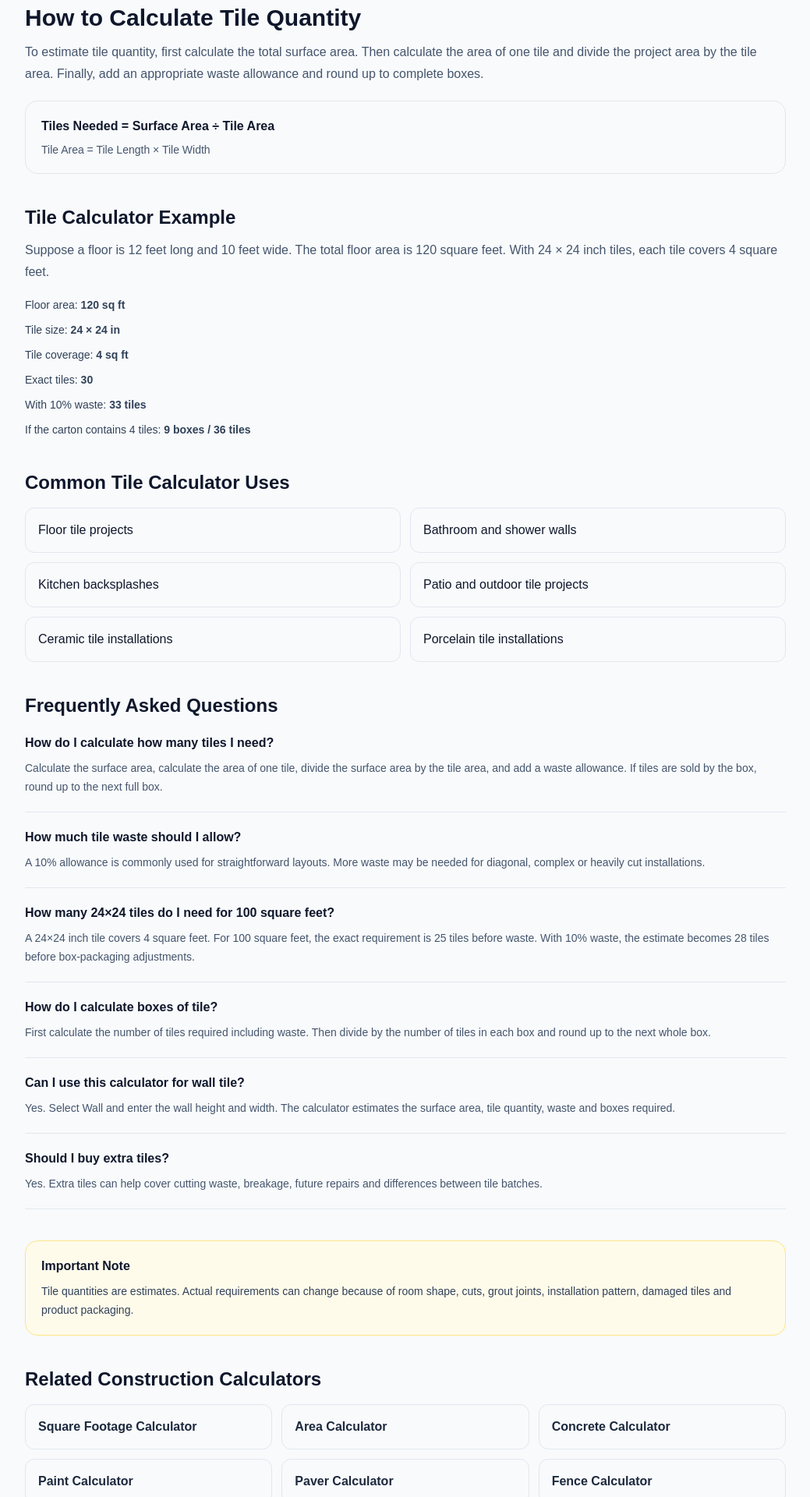
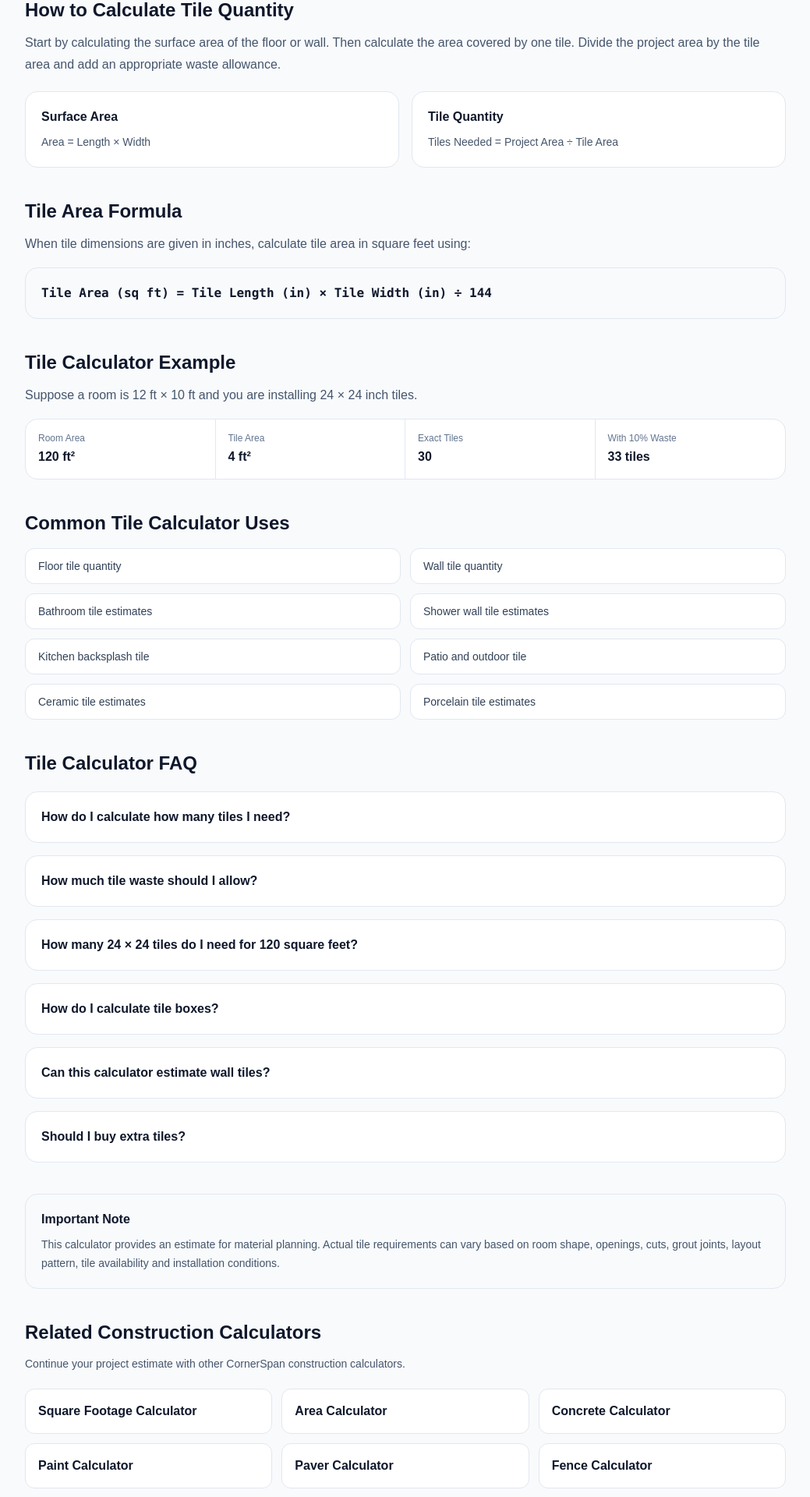
Before and after one commit to km7max-cmd/cornerspan, a Next.js app: page /calculators/tile in a window 1280 px wide. Shown: the part 1540-3460 px from the top of the page at 78% size, without its empty margins (120-1159 px from the left). Built offline with nearby package versions, Linux system fonts and the light colour scheme.

Commit message:
Update page.tsx

```diff
--- a/app/calculators/tile/page.tsx
+++ b/app/calculators/tile/page.tsx
@@ -2,9 +2,10 @@ import type { Metadata } from "next";
 import TileCalculator from "./TileCalculator";
 
 export const metadata: Metadata = {
-  title: "Tile Calculator | Tiles & Boxes Needed",
+  title: "Tile Calculator | Tiles, Boxes, Waste & Cost",
   description:
-    "Free tile calculator to estimate how many tiles and boxes you need for floors and walls. Calculate tile quantity, waste, coverage and material cost.",
+    "Free tile calculator to estimate tiles, boxes, waste and material cost for floors and walls. Calculate tile quantity using room dimensions, tile size and tiles per box.",
+
   keywords: [
     "tile calculator",
     "tile quantity calculator",
@@ -26,36 +27,33 @@ export const metadata: Metadata = {
     "tile coverage calculator",
     "square footage tile calculator",
   ],
+
   alternates: {
-    canonical:
-      "https://www.cornerspan.com/calculators/tile",
+    canonical: "https://www.cornerspan.com/calculators/tile",
   },
+
   openGraph: {
-    title:
-      "Tile Calculator | Tiles & Boxes Needed",
+    title: "Tile Calculator | Tiles, Boxes, Waste & Cost",
     description:
-      "Calculate tile quantity, boxes, waste, coverage and material cost for floors and walls.",
-    url:
-      "https://www.cornerspan.com/calculators/tile",
+      "Calculate tile quantity, boxes, waste and material cost for floors and walls.",
+    url: "https://www.cornerspan.com/calculators/tile",
     siteName: "CornerSpan",
     type: "website",
     images: [
       {
-        url:
-          "https://www.cornerspan.com/cornerspan-tile-calculator-hero.webp",
+        url: "https://www.cornerspan.com/cornerspan-tile-calculator-hero.webp",
         width: 1774,
         height: 887,
-        alt:
-          "CornerSpan Tile Calculator",
+        alt: "CornerSpan Tile Calculator",
       },
     ],
   },
+
   twitter: {
     card: "summary_large_image",
-    title:
-      "Tile Calculator | Tiles & Boxes Needed",
+    title: "Tile Calculator | Tiles, Boxes, Waste & Cost",
     description:
-      "Calculate tiles, boxes, waste, coverage and material cost for floor and wall tile projects.",
+      "Calculate tiles, boxes, waste and material cost for floor and wall tile projects.",
     images: [
       "https://www.cornerspan.com/cornerspan-tile-calculator-hero.webp",
     ],
@@ -64,40 +62,34 @@ export const metadata: Metadata = {
 
 const faqs = [
   {
-    question:
-      "How do I calculate how many tiles I need?",
+    question: "How do I calculate how many tiles I need?",
     answer:
-      "Calculate the surface area, calculate the area of one tile, divide the surface area by the tile area, and add a waste allowance. If tiles are sold by the box, round up to the next full box.",
+      "Calculate the surface area first, then divide it by the area covered by one tile. Add a waste allowance and round up to full boxes.",
   },
   {
-    question:
-      "How much tile waste should I allow?",
+    question: "How much tile waste should I allow?",
     answer:
-      "A 10% allowance is commonly used for straightforward layouts. More waste may be needed for diagonal, complex or heavily cut installations.",
+      "A 10% waste allowance is a common starting point for straightforward layouts. Diagonal, herringbone, irregular rooms and projects with many cuts may require more.",
   },
   {
-    question:
-      "How many 24×24 tiles do I need for 100 square feet?",
+    question: "How many 24 × 24 tiles do I need for 120 square feet?",
     answer:
-      "A 24×24 inch tile covers 4 square feet. For 100 square feet, the exact requirement is 25 tiles before waste. With 10% waste, the estimate becomes 28 tiles before box-packaging adjustments.",
+      "A 24 × 24 inch tile covers 4 square feet. For 120 square feet, the exact requirement is 30 tiles before waste.",
   },
   {
-    question:
-      "How do I calculate boxes of tile?",
+    question: "How do I calculate tile boxes?",
     answer:
-      "First calculate the number of tiles required including waste. Then divide by the number of tiles in each box and round up to the next whole box.",
+      "Divide the number of tiles required by the number of tiles in each box and round up to the next whole box.",
   },
   {
-    question:
-      "Can I use this calculator for wall tile?",
+    question: "Can this calculator estimate wall tiles?",
     answer:
-      "Yes. Select Wall and enter the wall height and width. The calculator estimates the surface area, tile quantity, waste and boxes required.",
+      "Yes. Select Wall Tiles and enter the wall height and width. You can then select a common wall tile size or enter a custom size.",
   },
   {
-    question:
-      "Should I buy extra tiles?",
+    question: "Should I buy extra tiles?",
     answer:
-      "Yes. Extra tiles can help cover cutting waste, breakage, future repairs and differences between tile batches.",
+      "Yes. Extra tiles help cover cutting, breakage, future repairs and pattern matching. The appropriate amount depends on the project and layout.",
   },
 ];
 
@@ -107,189 +99,224 @@ export default function TileCalculatorPage() {
       <TileCalculator />
 
       <main className="mx-auto max-w-5xl px-4 pb-12 sm:px-6">
-
-        <section className="mt-12">
-          <h2 className="text-2xl font-bold text-slate-900 sm:text-3xl">
+        {/* How to Calculate */}
+        <section className="mt-10">
+          <h2 className="text-2xl font-bold text-slate-900">
             How to Calculate Tile Quantity
           </h2>
 
           <p className="mt-3 leading-7 text-slate-600">
-            To estimate tile quantity, first calculate the
-            total surface area. Then calculate the area of
-            one tile and divide the project area by the tile
-            area. Finally, add an appropriate waste allowance
-            and round up to complete boxes.
+            Start by calculating the surface area of the floor or wall.
+            Then calculate the area covered by one tile. Divide the
+            project area by the tile area and add an appropriate waste
+            allowance.
           </p>
 
-          <div className="mt-5 rounded-2xl border border-slate-200 bg-slate-50 p-5">
-            <p className="font-semibold text-slate-900">
-              Tiles Needed = Surface Area ÷ Tile Area
-            </p>
+          <div className="mt-5 grid gap-4 sm:grid-cols-2">
+            <div className="rounded-2xl border border-slate-200 bg-white p-5">
+              <h3 className="font-semibold text-slate-900">
+                Surface Area
+              </h3>
 
-            <p className="mt-2 text-sm text-slate-600">
-              Tile Area = Tile Length × Tile Width
+              <p className="mt-2 text-sm leading-6 text-slate-600">
+                Area = Length × Width
+              </p>
+            </div>
+
+            <div className="rounded-2xl border border-slate-200 bg-white p-5">
+              <h3 className="font-semibold text-slate-900">
+                Tile Quantity
+              </h3>
+
+              <p className="mt-2 text-sm leading-6 text-slate-600">
+                Tiles Needed = Project Area ÷ Tile Area
+              </p>
+            </div>
+          </div>
+        </section>
+
+        {/* Tile Area */}
+        <section className="mt-10">
+          <h2 className="text-2xl font-bold text-slate-900">
+            Tile Area Formula
+          </h2>
+
+          <p className="mt-3 leading-7 text-slate-600">
+            When tile dimensions are given in inches, calculate tile
+            area in square feet using:
+          </p>
+
+          <div className="mt-4 rounded-2xl border border-slate-200 bg-slate-50 p-5">
+            <p className="font-mono text-sm font-semibold text-slate-900 sm:text-base">
+              Tile Area (sq ft) = Tile Length (in) × Tile Width (in) ÷ 144
             </p>
           </div>
         </section>
 
+        {/* Example */}
         <section className="mt-10">
           <h2 className="text-2xl font-bold text-slate-900">
             Tile Calculator Example
           </h2>
 
           <p className="mt-3 leading-7 text-slate-600">
-            Suppose a floor is 12 feet long and 10 feet
-            wide. The total floor area is 120 square feet.
-            With 24 × 24 inch tiles, each tile covers
-            4 square feet.
+            Suppose a room is 12 ft × 10 ft and you are installing
+            24 × 24 inch tiles.
           </p>
 
-          <div className="mt-4 space-y-2 text-sm leading-6 text-slate-700">
-            <p>
-              Floor area: <strong>120 sq ft</strong>
-            </p>
+          <div className="mt-4 overflow-hidden rounded-2xl border border-slate-200 bg-white">
+            <div className="grid grid-cols-2 divide-x divide-slate-200 sm:grid-cols-4">
+              <div className="p-4">
+                <p className="text-xs text-slate-500">Room Area</p>
+                <p className="mt-1 font-bold text-slate-900">
+                  120 ft²
+                </p>
+              </div>
 
-            <p>
-              Tile size: <strong>24 × 24 in</strong>
-            </p>
+              <div className="p-4">
+                <p className="text-xs text-slate-500">Tile Area</p>
+                <p className="mt-1 font-bold text-slate-900">
+                  4 ft²
+                </p>
+              </div>
 
-            <p>
-              Tile coverage: <strong>4 sq ft</strong>
-            </p>
+              <div className="p-4">
+                <p className="text-xs text-slate-500">Exact Tiles</p>
+                <p className="mt-1 font-bold text-slate-900">
+                  30
+                </p>
+              </div>
 
-            <p>
-              Exact tiles: <strong>30</strong>
-            </p>
-
-            <p>
-              With 10% waste: <strong>33 tiles</strong>
-            </p>
-
-            <p>
-              If the carton contains 4 tiles:
-              <strong> 9 boxes / 36 tiles</strong>
-            </p>
+              <div className="p-4">
+                <p className="text-xs text-slate-500">With 10% Waste</p>
+                <p className="mt-1 font-bold text-slate-900">
+                  33 tiles
+                </p>
+              </div>
+            </div>
           </div>
         </section>
 
+        {/* Common Uses */}
         <section className="mt-10">
           <h2 className="text-2xl font-bold text-slate-900">
             Common Tile Calculator Uses
           </h2>
 
-          <ul className="mt-4 grid gap-3 sm:grid-cols-2">
-            <li className="rounded-xl border border-slate-200 p-4">
-              Floor tile projects
-            </li>
-
-            <li className="rounded-xl border border-slate-200 p-4">
-              Bathroom and shower walls
-            </li>
-
-            <li className="rounded-xl border border-slate-200 p-4">
-              Kitchen backsplashes
-            </li>
-
-            <li className="rounded-xl border border-slate-200 p-4">
-              Patio and outdoor tile projects
-            </li>
-
-            <li className="rounded-xl border border-slate-200 p-4">
-              Ceramic tile installations
-            </li>
-
-            <li className="rounded-xl border border-slate-200 p-4">
-              Porcelain tile installations
-            </li>
-          </ul>
-        </section>
-
-        <section className="mt-10">
-          <h2 className="text-2xl font-bold text-slate-900">
-            Frequently Asked Questions
-          </h2>
-
-          <div className="mt-5 space-y-5">
-            {faqs.map((faq) => (
+          <div className="mt-4 grid gap-3 sm:grid-cols-2">
+            {[
+              "Floor tile quantity",
+              "Wall tile quantity",
+              "Bathroom tile estimates",
+              "Shower wall tile estimates",
+              "Kitchen backsplash tile",
+              "Patio and outdoor tile",
+              "Ceramic tile estimates",
+              "Porcelain tile estimates",
+            ].map((item) => (
               <div
-                key={faq.question}
-                className="border-b border-slate-200 pb-5"
+                key={item}
+                className="rounded-xl border border-slate-200 bg-white px-4 py-3 text-sm text-slate-700"
               >
-                <h3 className="font-bold text-slate-900">
-                  {faq.question}
-                </h3>
-
-                <p className="mt-2 text-sm leading-6 text-slate-600">
-                  {faq.answer}
-                </p>
+                {item}
               </div>
             ))}
           </div>
         </section>
 
-        <section className="mt-10 rounded-2xl border border-amber-200 bg-amber-50 p-5">
+        {/* FAQ */}
+        <section className="mt-10">
+          <h2 className="text-2xl font-bold text-slate-900">
+            Tile Calculator FAQ
+          </h2>
+
+          <div className="mt-5 space-y-4">
+            {faqs.map((faq) => (
+              <details
+                key={faq.question}
+                className="group rounded-2xl border border-slate-200 bg-white p-5"
+              >
+                <summary className="cursor-pointer list-none font-semibold text-slate-900">
+                  {faq.question}
+                </summary>
+
+                <p className="mt-3 text-sm leading-6 text-slate-600">
+                  {faq.answer}
+                </p>
+              </details>
+            ))}
+          </div>
+        </section>
+
+        {/* Important Note */}
+        <section className="mt-10 rounded-2xl border border-slate-200 bg-slate-50 p-5">
           <h2 className="font-bold text-slate-900">
             Important Note
           </h2>
 
-          <p className="mt-2 text-sm leading-6 text-slate-700">
-            Tile quantities are estimates. Actual requirements
-            can change because of room shape, cuts, grout
-            joints, installation pattern, damaged tiles and
-            product packaging.
+          <p className="mt-2 text-sm leading-6 text-slate-600">
+            This calculator provides an estimate for material planning.
+            Actual tile requirements can vary based on room shape,
+            openings, cuts, grout joints, layout pattern, tile
+            availability and installation conditions.
           </p>
         </section>
 
+        {/* Related Calculators */}
         <section className="mt-10">
           <h2 className="text-2xl font-bold text-slate-900">
             Related Construction Calculators
           </h2>
 
-          <div className="mt-4 grid gap-3 sm:grid-cols-2 lg:grid-cols-3">
+          <p className="mt-3 text-sm leading-6 text-slate-600">
+            Continue your project estimate with other CornerSpan
+            construction calculators.
+          </p>
+
+          <div className="mt-5 grid gap-3 sm:grid-cols-2 lg:grid-cols-3">
             <a
               href="/calculators/square-footage"
-              className="rounded-xl border border-slate-200 p-4 font-semibold text-slate-800 hover:border-blue-400 hover:text-blue-600"
+              className="rounded-xl border border-slate-200 bg-white p-4 font-semibold text-slate-900 hover:border-slate-400"
             >
               Square Footage Calculator
             </a>
 
             <a
               href="/calculators/area"
-              className="rounded-xl border border-slate-200 p-4 font-semibold text-slate-800 hover:border-blue-400 hover:text-blue-600"
+              className="rounded-xl border border-slate-200 bg-white p-4 font-semibold text-slate-900 hover:border-slate-400"
             >
               Area Calculator
             </a>
 
             <a
               href="/calculators/concrete"
-              className="rounded-xl border border-slate-200 p-4 font-semibold text-slate-800 hover:border-blue-400 hover:text-blue-600"
+              className="rounded-xl border border-slate-200 bg-white p-4 font-semibold text-slate-900 hover:border-slate-400"
             >
               Concrete Calculator
             </a>
 
             <a
               href="/calculators/paint"
-              className="rounded-xl border border-slate-200 p-4 font-semibold text-slate-800 hover:border-blue-400 hover:text-blue-600"
+              className="rounded-xl border border-slate-200 bg-white p-4 font-semibold text-slate-900 hover:border-slate-400"
             >
               Paint Calculator
             </a>
 
             <a
               href="/calculators/paver"
-              className="rounded-xl border border-slate-200 p-4 font-semibold text-slate-800 hover:border-blue-400 hover:text-blue-600"
+              className="rounded-xl border border-slate-200 bg-white p-4 font-semibold text-slate-900 hover:border-slate-400"
             >
               Paver Calculator
             </a>
 
             <a
               href="/calculators/fence"
-              className="rounded-xl border border-slate-200 p-4 font-semibold text-slate-800 hover:border-blue-400 hover:text-blue-600"
+              className="rounded-xl border border-slate-200 bg-white p-4 font-semibold text-slate-900 hover:border-slate-400"
             >
               Fence Calculator
             </a>
           </div>
         </section>
-
       </main>
     </>
   );
```
